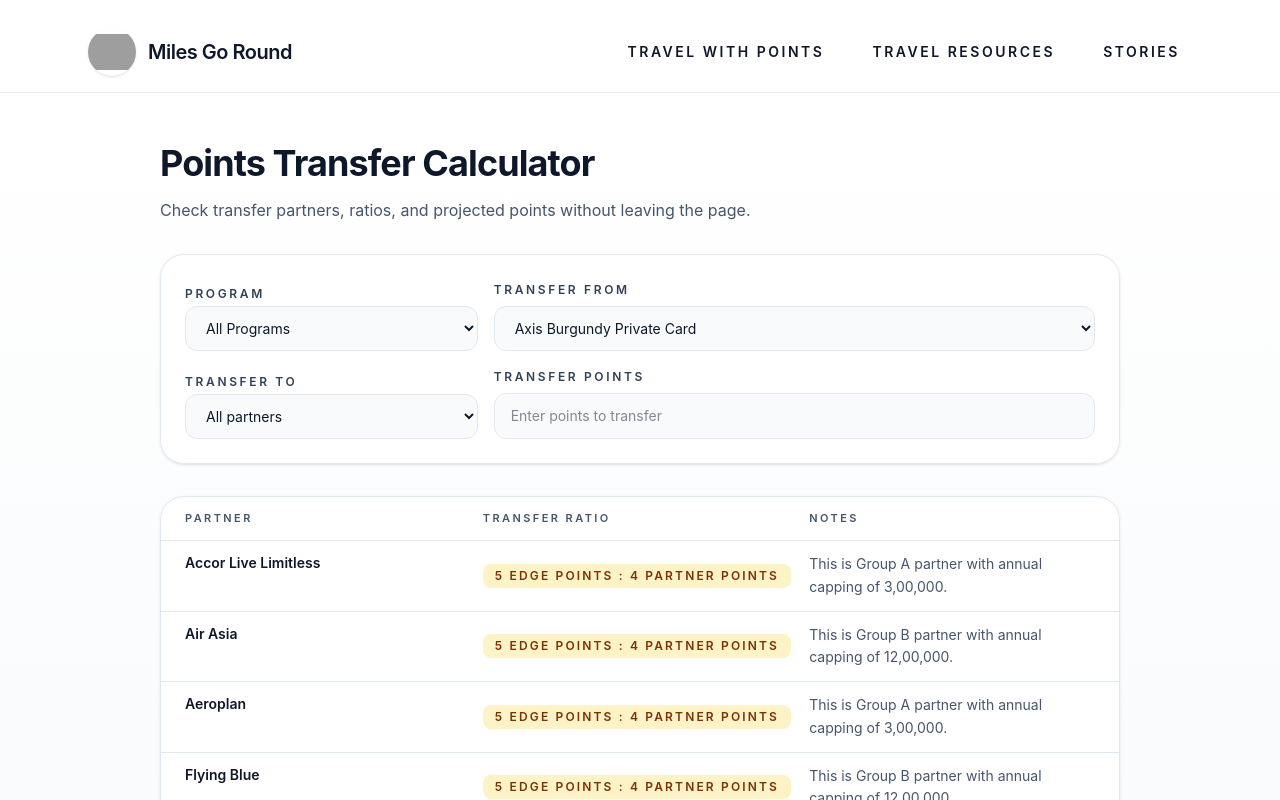
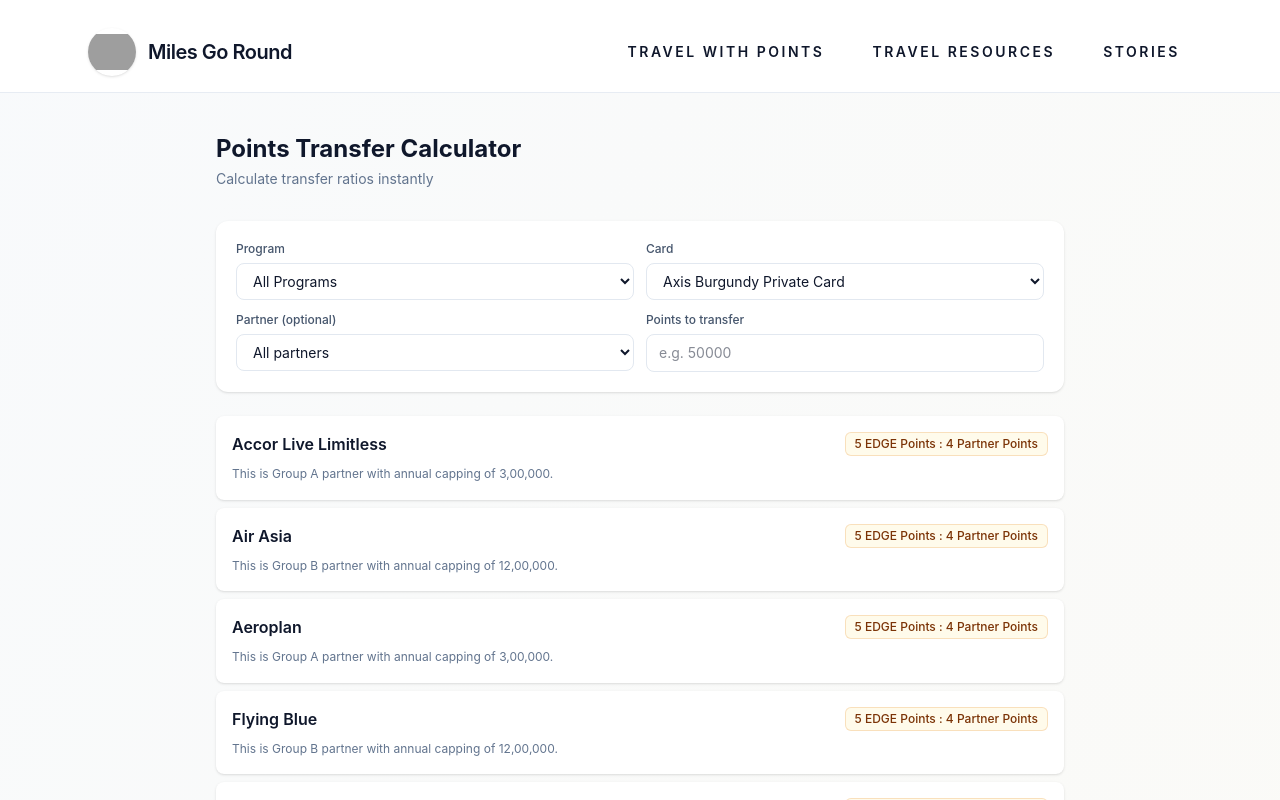
Before and after one commit to bansalmanik/travel-website, a Next.js app: page /pointsconversion in a window 1280 px wide. Shown: the top 800 px of the page. Built offline with nearby package versions, Linux system fonts and the light colour scheme; grey boxes are pictures that could not be loaded.

Commit message:
Revamped point conversionpage

```diff
--- a/app/pointsconversion/PointsConversionContent.tsx
+++ b/app/pointsconversion/PointsConversionContent.tsx
@@ -215,28 +215,29 @@ export default function PointsConversionContent({ conversions }: PointsConversio
   };
 
   return (
-    <div className="min-h-screen bg-gradient-to-b from-white via-slate-50 to-amber-50 text-slate-900">
-      <div className="mx-auto flex max-w-5xl flex-col gap-8 px-4 py-12 sm:px-6 lg:px-8">
-        <header className="space-y-3 text-center sm:text-left">
-          <h1 className="text-3xl font-bold leading-tight tracking-tight sm:text-4xl">
+    <div className="min-h-screen bg-gradient-to-br from-slate-50 to-amber-50/30">
+      <div className="mx-auto max-w-4xl px-4 py-6 sm:px-6 sm:py-10">
+        {/* Header */}
+        <div className="mb-6 sm:mb-8">
+          <h1 className="text-xl font-bold text-slate-900 sm:text-2xl">
             Points Transfer Calculator
           </h1>
-          <p className="text-sm text-slate-600 sm:text-base">
-            Check transfer partners, ratios, and projected points without leaving the page.
+          <p className="mt-1 text-xs text-slate-500 sm:text-sm">
+            Calculate transfer ratios instantly
           </p>
-        </header>
+        </div>
 
-        <section className="rounded-3xl border border-slate-200 bg-white/90 p-4 shadow-sm backdrop-blur sm:p-6">
-          <div className="grid gap-4 sm:grid-cols-3 sm:items-end">
-            <label className="space-y-2">
-              <span className="text-xs font-semibold uppercase tracking-[0.22em] text-slate-700">
+        {/* Filters Card */}
+        <div className="mb-4 rounded-xl bg-white p-4 shadow-sm sm:mb-6 sm:p-5">
+          <div className="grid gap-3 sm:grid-cols-2">
+            <div>
+              <label className="mb-1.5 block text-[11px] font-medium text-slate-600 sm:text-xs">
                 Program
-              </span>
+              </label>
               <select
                 value={selectedProgramName}
                 onChange={handleProgramChange}
-                className="w-full rounded-xl border border-slate-200 bg-slate-50 px-4 py-3 text-sm text-slate-900 transition focus:border-amber-400 focus:outline-none focus:ring-2 focus:ring-amber-200"
-                aria-label="Select the card program"
+                className="w-full rounded-lg border border-slate-200 bg-white px-3 py-2 text-sm text-slate-900 transition hover:border-slate-300 focus:border-amber-500 focus:outline-none focus:ring-2 focus:ring-amber-500/20"
               >
                 {programOptions.map((option) => (
                   <option key={option} value={option}>
@@ -244,17 +245,16 @@ export default function PointsConversionContent({ conversions }: PointsConversio
                   </option>
                 ))}
               </select>
+            </div>
+
+            <div>
+              <label className="mb-1.5 block text-[11px] font-medium text-slate-600 sm:text-xs">
+                Card
               </label>
-
-            <label className="space-y-2 sm:col-span-2">
-              <div className="flex items-center justify-between text-xs font-semibold uppercase tracking-[0.22em] text-slate-700">
-                <span>Transfer from</span>
-              </div>
               <select
                 value={normalizedSelectedFrom}
                 onChange={handleFromChange}
-                className="w-full rounded-xl border border-slate-200 bg-slate-50 px-4 py-3 text-sm text-slate-900 transition focus:border-amber-400 focus:outline-none focus:ring-2 focus:ring-amber-200"
-                aria-label="Select the points program you are transferring from"
+                className="w-full rounded-lg border border-slate-200 bg-white px-3 py-2 text-sm text-slate-900 transition hover:border-slate-300 focus:border-amber-500 focus:outline-none focus:ring-2 focus:ring-amber-500/20"
                 disabled={fromOptions.length === 0}
               >
                 {fromOptions.length === 0 ? (
@@ -269,19 +269,16 @@ export default function PointsConversionContent({ conversions }: PointsConversio
                   ))
                 )}
               </select>
-            </label>
             </div>
 
-          <div className="mt-4 grid gap-4 sm:grid-cols-3 sm:items-end">
-            <label className="space-y-2">
-              <span className="text-xs font-semibold uppercase tracking-[0.22em] text-slate-700">
-                Transfer to
-              </span>
+            <div>
+              <label className="mb-1.5 block text-[11px] font-medium text-slate-600 sm:text-xs">
+                Partner (optional)
+              </label>
               <select
                 value={normalizedSelectedTo}
                 onChange={handleToChange}
-                className="w-full rounded-xl border border-slate-200 bg-slate-50 px-4 py-3 text-sm text-slate-900 transition focus:border-amber-400 focus:outline-none focus:ring-2 focus:ring-amber-200"
-                aria-label="Select the partner you are transferring to"
+                className="w-full rounded-lg border border-slate-200 bg-white px-3 py-2 text-sm text-slate-900 transition hover:border-slate-300 focus:border-amber-500 focus:outline-none focus:ring-2 focus:ring-amber-500/20"
                 disabled={toOptions.length === 0}
               >
                 <option value="">All partners</option>
@@ -291,43 +288,37 @@ export default function PointsConversionContent({ conversions }: PointsConversio
                   </option>
                 ))}
               </select>
+            </div>
+
+            <div>
+              <label className="mb-1.5 block text-[11px] font-medium text-slate-600 sm:text-xs">
+                Points to transfer
               </label>
-
-            <label className="space-y-2 sm:col-span-2">
-              <div className="flex items-center justify-between text-xs font-semibold uppercase tracking-[0.22em] text-slate-700">
-                <span>Transfer points</span>
-              </div>
               <input
                 type="number"
                 min={0}
                 inputMode="numeric"
                 value={transferPoints}
                 onChange={handleTransferPointsChange}
-                placeholder="Enter points to transfer"
-                className="w-full rounded-xl border border-slate-200 bg-slate-50 px-4 py-3 text-sm text-slate-900 transition focus:border-amber-400 focus:outline-none focus:ring-2 focus:ring-amber-200"
-                aria-label="Enter the number of points you want to transfer"
+                placeholder="e.g. 50000"
+                className="w-full rounded-lg border border-slate-200 bg-white px-3 py-2 text-sm text-slate-900 transition hover:border-slate-300 focus:border-amber-500 focus:outline-none focus:ring-2 focus:ring-amber-500/20"
               />
-            </label>
             </div>
-        </section>
+          </div>
+        </div>
 
-        <section className="rounded-3xl border border-slate-200 bg-white/90 shadow-sm backdrop-blur">
-
+        {/* Results */}
         {filteredPartnerRows.length === 0 ? (
-            <div className="px-4 py-10 text-center sm:px-6">
-              <p className="text-base font-semibold text-slate-900">No partners to show yet</p>
-              <p className="mt-2 text-sm text-slate-600">
-                Pick a program and card to instantly see available transfer partners and ratios.
+          <div className="rounded-xl bg-white p-8 text-center shadow-sm sm:p-12">
+            <div className="mx-auto max-w-sm">
+              <p className="text-sm font-medium text-slate-900">No partners available</p>
+              <p className="mt-1 text-xs text-slate-500">
+                Select a program and card to see transfer options
               </p>
             </div>
+          </div>
         ) : (
-            <div className="divide-y divide-slate-200">
-              <div className="grid grid-cols-2 gap-3 px-4 py-3 text-[11px] font-semibold uppercase tracking-[0.22em] text-slate-600 sm:grid-cols-[1fr_1.1fr_1fr] sm:px-6">
-                <span>Partner</span>
-                <span>Transfer ratio</span>
-                <span className="hidden sm:block">Notes</span>
-              </div>
-
+          <div className="space-y-2">
             {filteredPartnerRows.map((partner) => {
               const projectedPoints = formatProjectedPoints(
                 calculateProjectedPoints(partner.rate)
@@ -336,30 +327,38 @@ export default function PointsConversionContent({ conversions }: PointsConversio
               return (
                 <div
                   key={`${partner.to}-${partner.rate}`}
-                    className="grid grid-cols-2 gap-3 px-4 py-3 text-sm text-slate-900 sm:grid-cols-[1fr_1.1fr_1fr] sm:px-6"
+                  className="rounded-lg bg-white p-3 shadow-sm transition hover:shadow-md sm:p-4"
                 >
-                    <div className="space-y-1">
-                      <p className="font-semibold text-slate-900">{partner.to}</p>
-                      <p className="text-xs uppercase tracking-[0.22em] text-slate-500 sm:hidden">Notes</p>
-                      <p className="text-xs text-slate-600 sm:hidden">{partner.insight}</p>
+                  <div className="flex flex-col gap-2 sm:flex-row sm:items-center sm:justify-between">
+                    <div className="flex-1">
+                      <h3 className="text-sm font-semibold text-slate-900 sm:text-base">
+                        {partner.to}
+                      </h3>
+                      <p className="mt-0.5 text-xs text-slate-500 sm:hidden">
+                        {partner.insight}
+                      </p>
                     </div>
-                    <div className="flex flex-col gap-1 text-amber-800 sm:flex-row sm:items-center">
-                      <span className="w-fit rounded-lg bg-amber-100 px-3 py-1 text-xs font-semibold uppercase tracking-[0.18em] text-amber-900">
+
+                    <div className="flex flex-wrap items-center gap-2">
+                      <span className="inline-flex items-center rounded-md bg-amber-50 px-2.5 py-1 text-xs font-medium text-amber-900 ring-1 ring-inset ring-amber-600/20">
                         {partner.rate}
                       </span>
-                      {projectedPoints ? (
-                        <span className="w-fit rounded-full bg-emerald-100 px-3 py-1 text-[11px] font-semibold uppercase tracking-[0.18em] text-emerald-900">
-                          ≈ {projectedPoints} points
+                      {projectedPoints && (
+                        <span className="inline-flex items-center rounded-md bg-emerald-50 px-2.5 py-1 text-xs font-semibold text-emerald-900 ring-1 ring-inset ring-emerald-600/20">
+                          → {projectedPoints}
                         </span>
-                      ) : null}
+                      )}
                     </div>
-                    <p className="hidden text-sm leading-relaxed text-slate-600 sm:block">{partner.insight}</p>
+                  </div>
+
+                  <p className="mt-2 hidden text-xs leading-relaxed text-slate-500 sm:block">
+                    {partner.insight}
+                  </p>
                 </div>
               );
             })}
           </div>
         )}
-        </section>
       </div>
     </div>
   );
```
Lines whose indentation alone changed are shown as unchanged.
